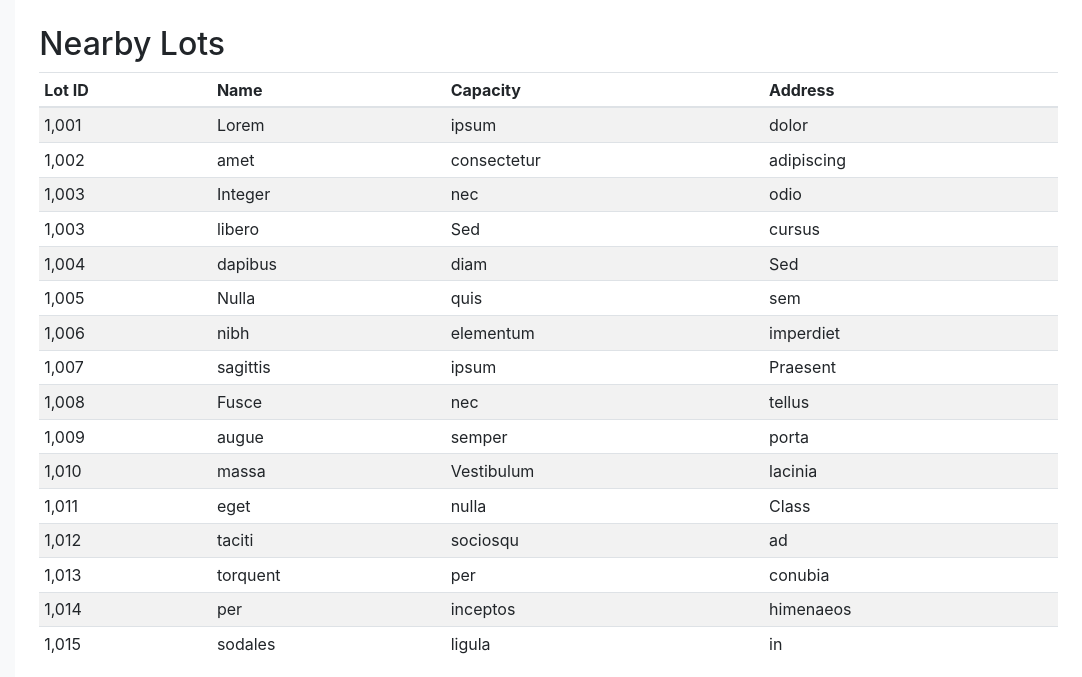
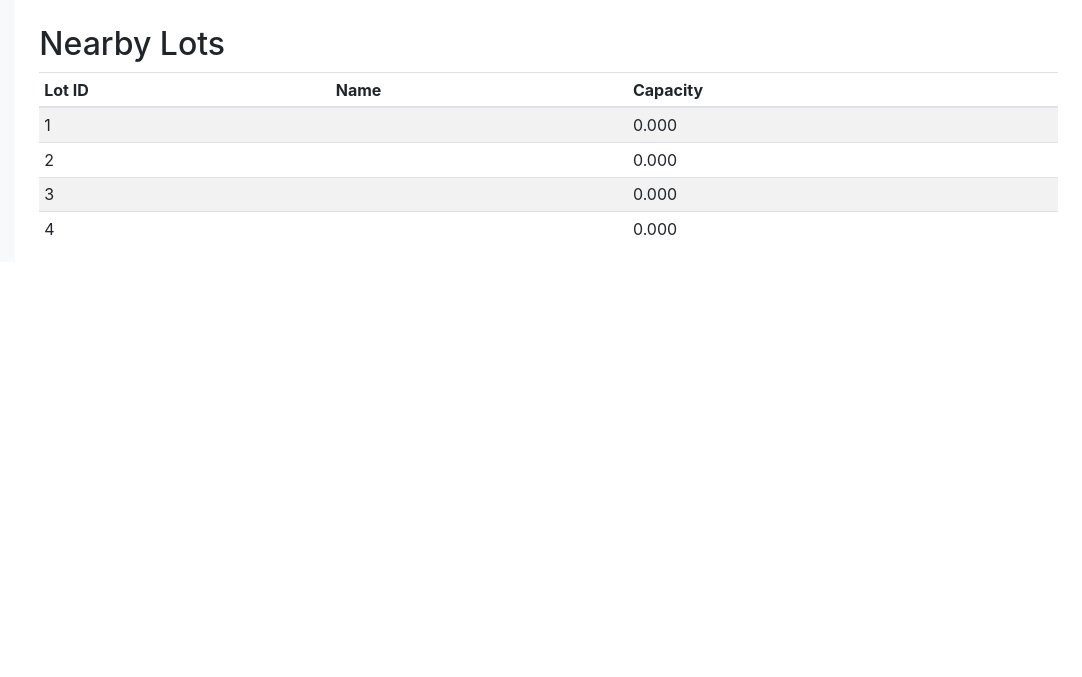
Before and after one commit to ParkPal/ParkingAppFrontend, a Django app: template django_files/polls/templates/polls/new_dash.html in a window 1280 px wide. Shown: the part 564-1241 px from the top of the page, without its empty margins (198-1280 px from the left). After the commit the page ends 799 px from the top, so only its background shows below. Run offline with Django 3.2, Linux system fonts and the light colour scheme; the template is opened without the code that fills it: values that come from a table or form of the project are taken from there, others are empty; data comes from the database, SQL or seed files in the repository; some libraries are stand-ins or nearby versions.

Commit message:
Fixed new_lot.html

```diff
--- a/django_files/polls/templates/polls/new_dash.html
+++ b/django_files/polls/templates/polls/new_dash.html
@@ -110,120 +110,20 @@
                   <th>Lot ID</th>
                   <th>Name</th>
                   <th>Capacity</th>
-                  <th>Address</th>
                 </tr>
               </thead>
               <tbody>
+		{% if latest_host_list %}
+		{% for host in latest_host_list %}
                 <tr>
-                  <td>1,001</td>
-                  <td>Lorem</td>
-                  <td>ipsum</td>
-                  <td>dolor</td>
-                </tr>
-                <tr>
-                  <td>1,002</td>
-                  <td>amet</td>
-                  <td>consectetur</td>
-                  <td>adipiscing</td>
-                </tr>
-                <tr>
-                  <td>1,003</td>
-                  <td>Integer</td>
-                  <td>nec</td>
-                  <td>odio</td>
-
-                </tr>
-                <tr>
-                  <td>1,003</td>
-                  <td>libero</td>
-                  <td>Sed</td>
-                  <td>cursus</td>
-
-                </tr>
-                <tr>
-                  <td>1,004</td>
-                  <td>dapibus</td>
-                  <td>diam</td>
-                  <td>Sed</td>
-
-                </tr>
-                <tr>
-                  <td>1,005</td>
-                  <td>Nulla</td>
-                  <td>quis</td>
-                  <td>sem</td>
-
-                </tr>
-                <tr>
-                  <td>1,006</td>
-                  <td>nibh</td>
-                  <td>elementum</td>
-                  <td>imperdiet</td>
-
-                </tr>
-                <tr>
-                  <td>1,007</td>
-                  <td>sagittis</td>
-                  <td>ipsum</td>
-                  <td>Praesent</td>
-
-                </tr>
-                <tr>
-                  <td>1,008</td>
-                  <td>Fusce</td>
-                  <td>nec</td>
-                  <td>tellus</td>
-
-                </tr>
-                <tr>
-                  <td>1,009</td>
-                  <td>augue</td>
-                  <td>semper</td>
-                  <td>porta</td>
-
-                </tr>
-                <tr>
-                  <td>1,010</td>
-                  <td>massa</td>
-                  <td>Vestibulum</td>
-                  <td>lacinia</td>
-
-                </tr>
-                <tr>
-                  <td>1,011</td>
-                  <td>eget</td>
-                  <td>nulla</td>
-                  <td>Class</td>
-
-                </tr>
-                <tr>
-                  <td>1,012</td>
-                  <td>taciti</td>
-                  <td>sociosqu</td>
-                  <td>ad</td>
-
-                </tr>
-                <tr>
-                  <td>1,013</td>
-                  <td>torquent</td>
-                  <td>per</td>
-                  <td>conubia</td>
-
-                </tr>
-                <tr>
-                  <td>1,014</td>
-                  <td>per</td>
-                  <td>inceptos</td>
-                  <td>himenaeos</td>
-
-                </tr>
-                <tr>
-                  <td>1,015</td>
-                  <td>sodales</td>
-                  <td>ligula</td>
-                  <td>in</td>
-
-                </tr>
+		  <td>{{host.id}}</td>
+		  <td>{{host.lotName}}</td>
+		  <td>{{host.currentCapacity}}</td>
+		</tr>
+		{% endfor %}
+		{% else  %}
+		<p> No lots are known </p>
+		{% endif %}
               </tbody>
             </table>
           </div>
--- a/django_files/polls/views.py
+++ b/django_files/polls/views.py
@@ -53,7 +53,7 @@
 
     def get_queryset(self):
         """Return the last five published questions."""
-        return Host.objects.order_by('last_connect')[:5]
+        return Host.objects.order_by('lastConnect')[:5]
 
 class LotDashView(generic.DetailView):
     model = Host
```
